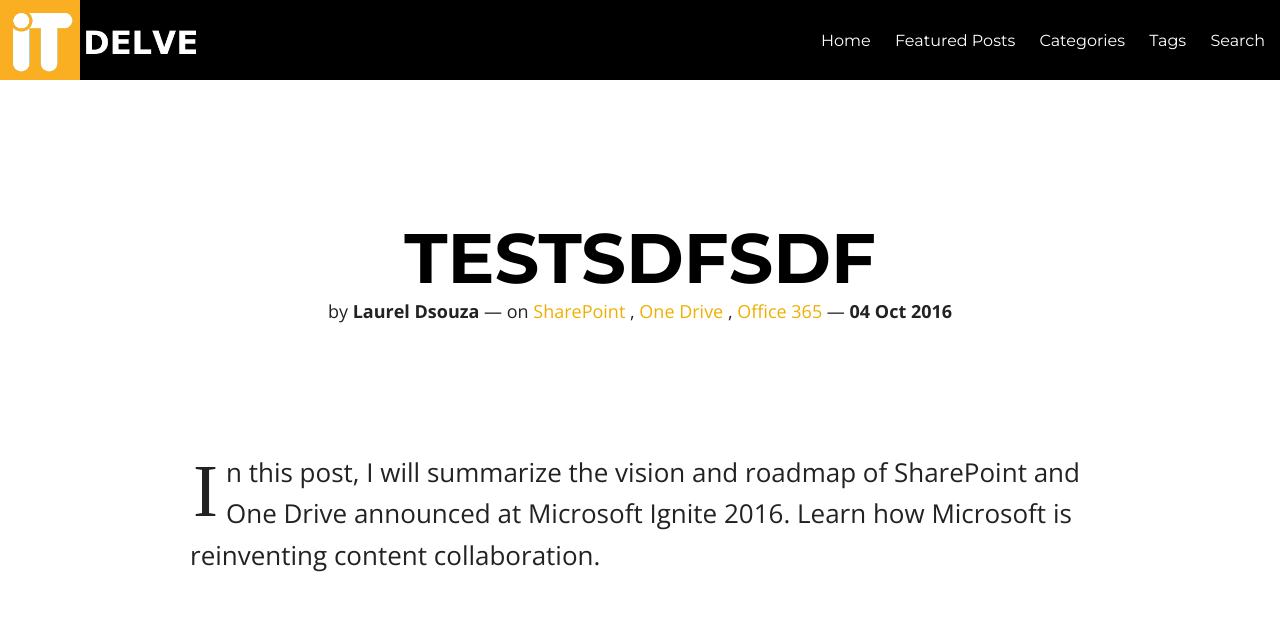
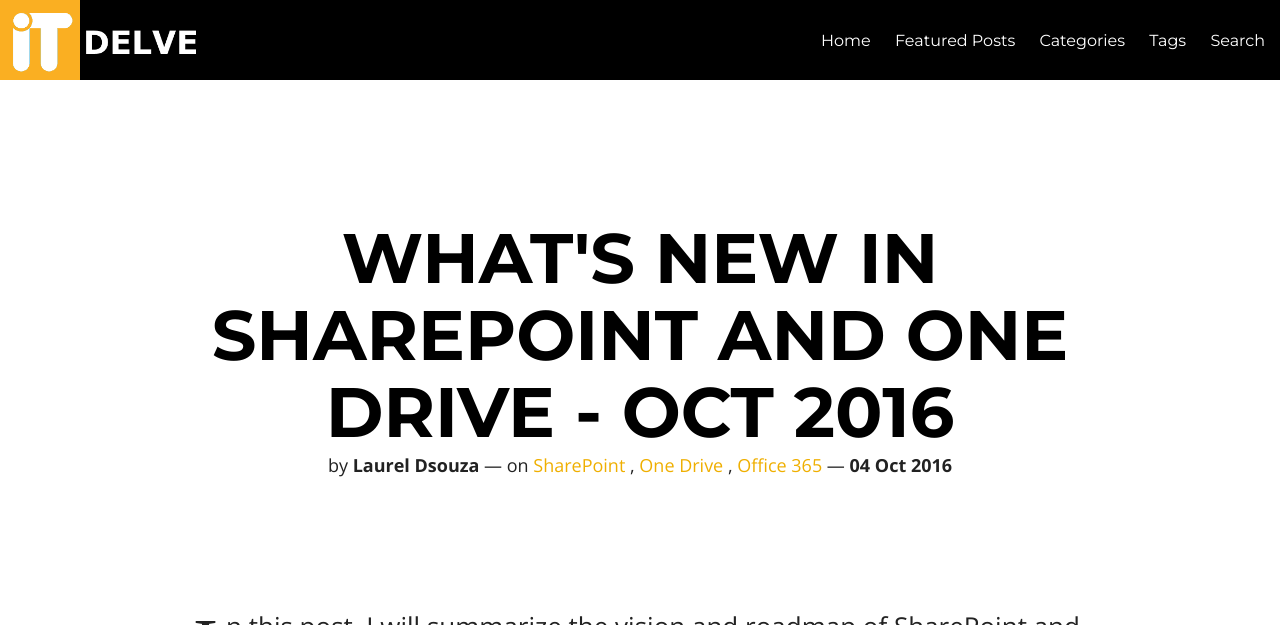
Before and after one commit to ldsouza/ldsouza.github.io, a Jekyll site: the page built from _posts/2016-10-04-what-s-new-in-sharepoint-and-one-drive-oct-2016.md, in a window 1280 px wide and 900 px high, cut to the strip 0-625 px from the top of the window. Built offline with Jekyll 4.4.1, drawn with Linux system fonts in a browser that asks for light colours; nearby versions of some CDN libraries; comment, search, counter and statistics services are not loaded.

Commit message:
Update 2016-10-04-what-s-new-in-sharepoint-and-one-drive-oct-2016.md

```diff
--- a/_posts/2016-10-04-what-s-new-in-sharepoint-and-one-drive-oct-2016.md
+++ b/_posts/2016-10-04-what-s-new-in-sharepoint-and-one-drive-oct-2016.md
@@ -4,7 +4,7 @@
 mathjax: false
 featured: false
 comments: true
-title: testsdfsdf
+title: What's New in SharePoint and One Drive - Oct 2016
 tags:
 - SharePoint
 - One Drive
```
